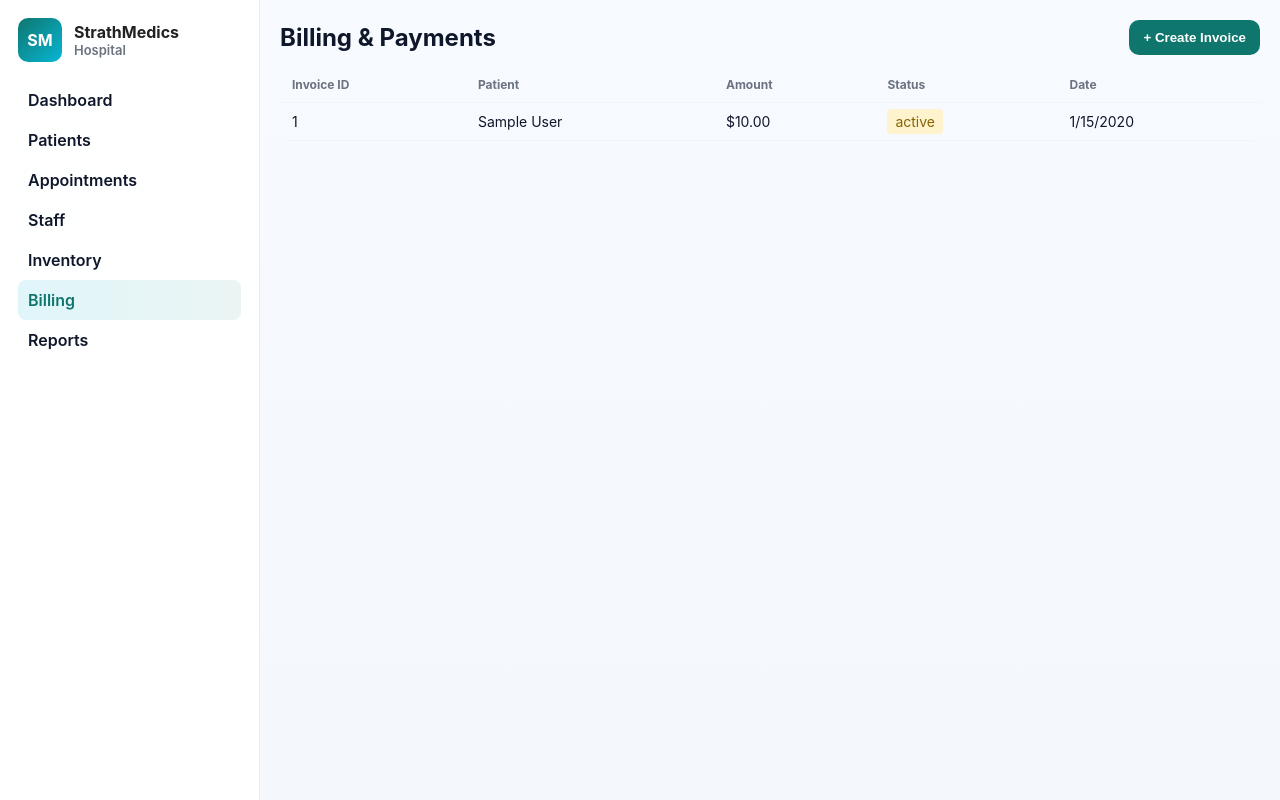
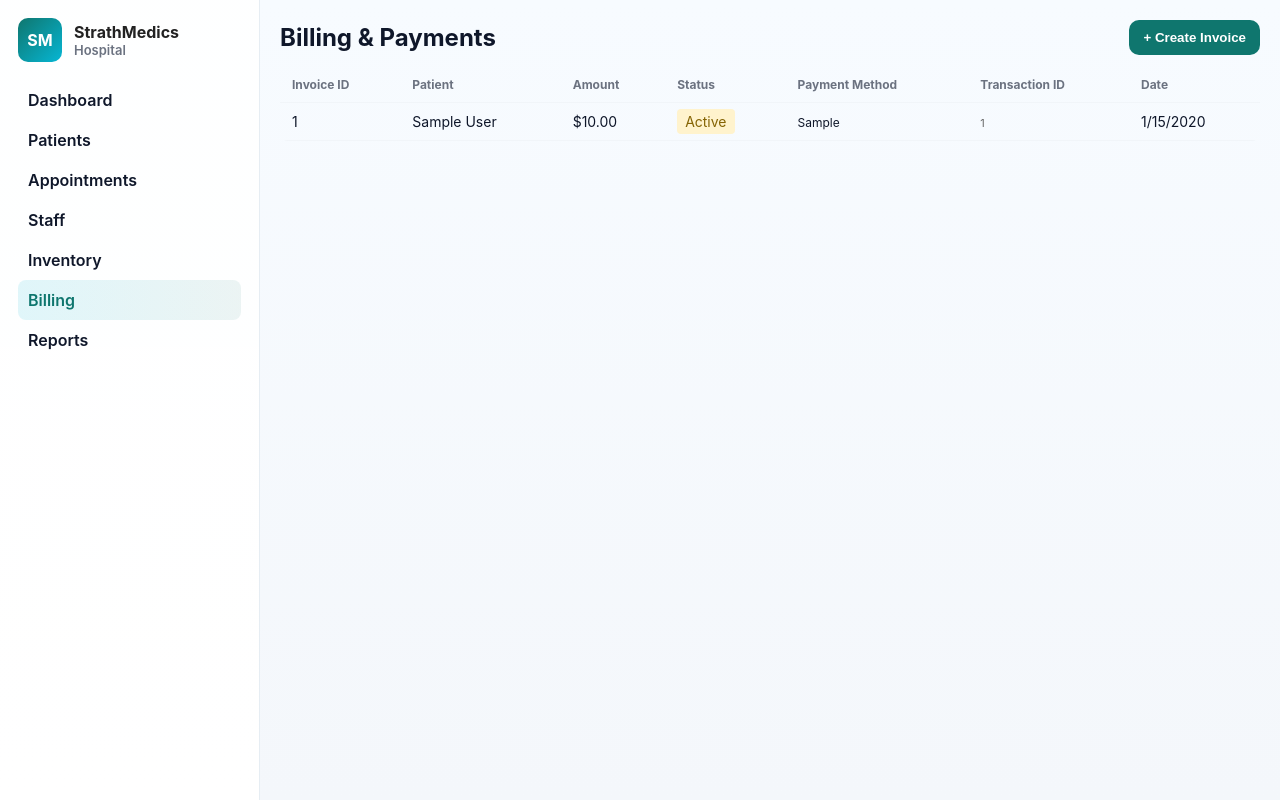
Before and after one commit to Rm1co/hospitali-vscode, a PHP site: page /public/management/billing.html in a window 1280 px wide. Run offline with PHP 8.4, Linux system fonts and the light colour scheme; tables that the repository leaves empty or names only in its code hold one stand-in row (values such as "Sample post").

Commit message:
Update billing dashboard to show payment status and transaction details

```diff
--- a/assets/js/billing.js
+++ b/assets/js/billing.js
@@ -88,6 +88,8 @@ function renderBilling() {
         <th>Patient</th>
         <th>Amount</th>
         <th>Status</th>
+        <th>Payment Method</th>
+        <th>Transaction ID</th>
         <th>Date</th>
       </tr>
     </thead>
@@ -100,8 +102,30 @@ function renderBilling() {
           <td>${inv.patient_name || 'N/A'}</td>
           <td>$${parseFloat(inv.total).toFixed(2)}</td>
           <td><span style="padding:4px 8px;border-radius:4px;background:${
-            inv.status === 'Paid' ? '#d4edda' : '#fff3cd'
-          };color:${inv.status === 'Paid' ? '#155724' : '#856404'}">${inv.status}</span></td>
+            inv.status.toLowerCase() === 'paid'
+              ? '#d4edda'
+              : inv.status.toLowerCase() === 'unpaid'
+              ? '#f8d7da'
+              : '#fff3cd'
+          };color:${
+            inv.status.toLowerCase() === 'paid'
+              ? '#155724'
+              : inv.status.toLowerCase() === 'unpaid'
+              ? '#721c24'
+              : '#856404'
+          }">${inv.status.charAt(0).toUpperCase() + inv.status.slice(1)}</span></td>
+          <td>${
+            inv.payment_method
+              ? `<span style="font-size:12px;">${
+                  inv.payment_method.charAt(0).toUpperCase() + inv.payment_method.slice(1)
+                }</span>`
+              : '-'
+          }</td>
+          <td>${
+            inv.transaction_id
+              ? `<span style="font-size:11px;color:#666;">${inv.transaction_id}</span>`
+              : '-'
+          }</td>
           <td>${new Date(inv.created_at).toLocaleDateString()}</td>
         </tr>
       `
@@ -238,4 +262,9 @@ document.addEventListener('DOMContentLoaded', () => {
   setupAdminNavigation();
   loadInvoices();
   loadPatients();
+
+  // Auto-refresh invoices every 30 seconds to show new payments
+  setInterval(() => {
+    loadInvoices();
+  }, 30000);
 });
--- a/backend/php/billing.php
+++ b/backend/php/billing.php
@@ -8,13 +8,15 @@ $method = $_SERVER['REQUEST_METHOD'];
 $action = isset($_GET['action']) ? $_GET['action'] : '';
 
 if ($method === 'GET' && $action === 'list') {
-    // Fetch all invoices with patient names
+    // Fetch all invoices with patient names and payment details
     try {
         $invoices = $db->fetchAll('
             SELECT i.id, i.patient_id, i.total, i.status, i.created_at,
-                   CONCAT(p.first_name, " ", p.last_name) as patient_name
+                   CONCAT(p.first_name, " ", p.last_name) as patient_name,
+                   pay.payment_method, pay.transaction_id, pay.payment_date
             FROM invoices i
             LEFT JOIN patients p ON i.patient_id = p.id
+            LEFT JOIN payments pay ON i.id = pay.invoice_id
             ORDER BY i.id DESC
         ');
         http_response_code(200);
```
